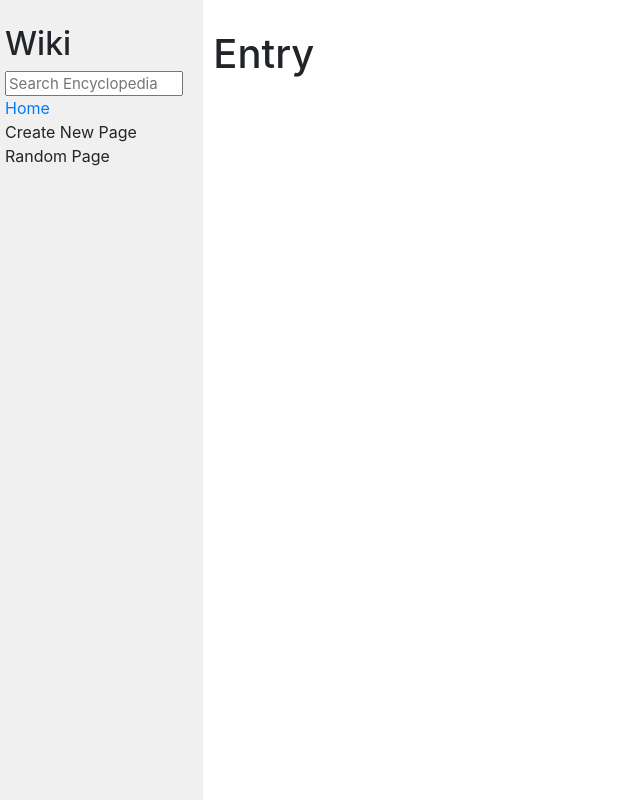
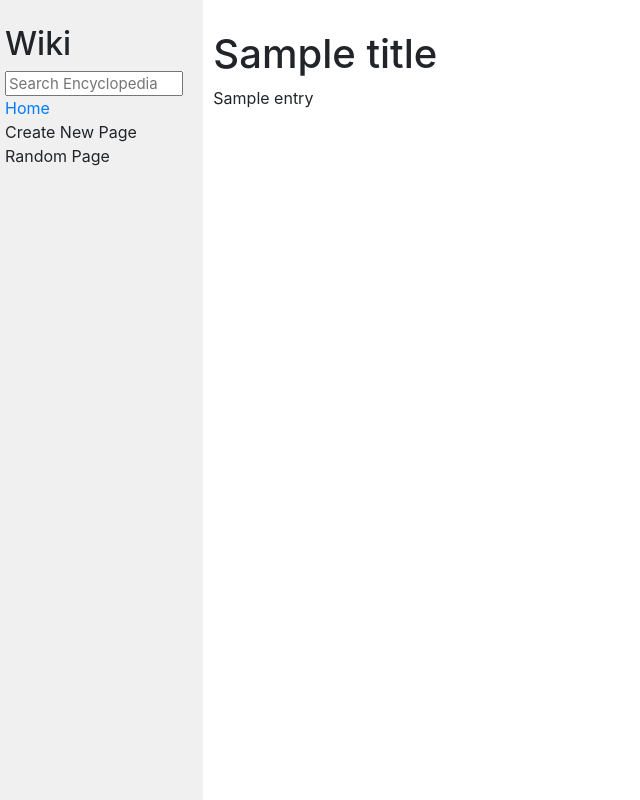
Before and after one commit to DaveMoran/cs50w, a Django app: template project-1/encyclopedia/templates/encyclopedia/entry.html in a window 1280 px wide. Shown: the whole page, without its empty margins (0-640 px from the left). Run offline with Django 3.2, Linux system fonts and the light colour scheme; the template is opened without the code that fills it: most values are stand-ins (such as "Sample title", 1, 10 or a date in 2020); some libraries are stand-ins or nearby versions.

Commit message:
Add content to entry page

```diff
--- a/project-1/encyclopedia/templates/encyclopedia/entry.html
+++ b/project-1/encyclopedia/templates/encyclopedia/entry.html
@@ -1,10 +1,10 @@
 {% extends "encyclopedia/layout.html" %}
 
 {% block title %}
-    Entry -
+    Entry - {{ title }}
 {% endblock %}
 
 {% block body %}
-    <h1>Entry</h1>
-
+    <h1>{{ title }}</h1>
+    {{ entry }}
 {% endblock %}
--- a/project-1/encyclopedia/views.py
+++ b/project-1/encyclopedia/views.py
@@ -12,7 +12,8 @@ def index(request):
 def entry(request, entry):
     if util.get_entry(entry):
         return render(request, "encyclopedia/entry.html", {
-            "entry": util.get_entry(entry)
+            "entry": util.get_entry(entry),
+            "title": entry.capitalize()
         })
     else:
         return render(request, "encyclopedia/no-entry.html")
```
